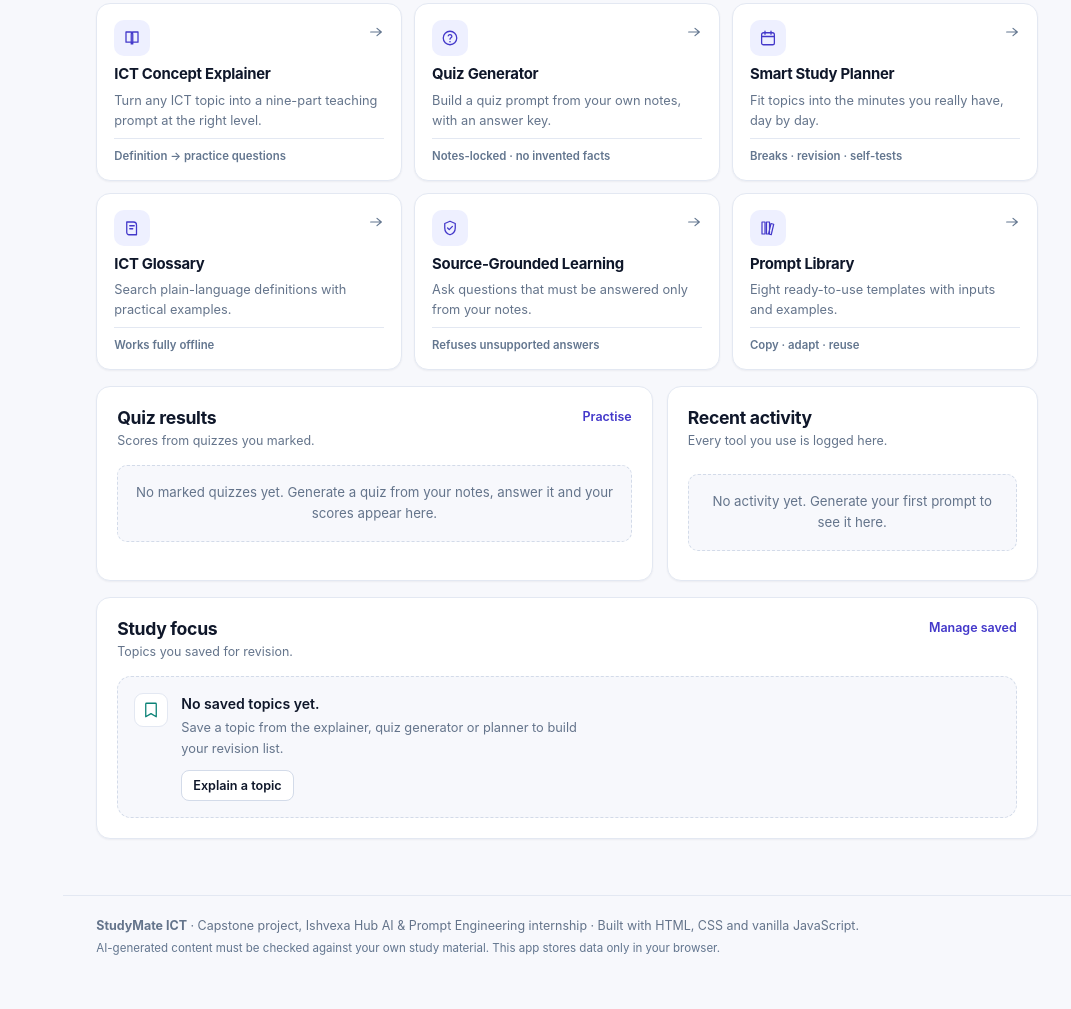
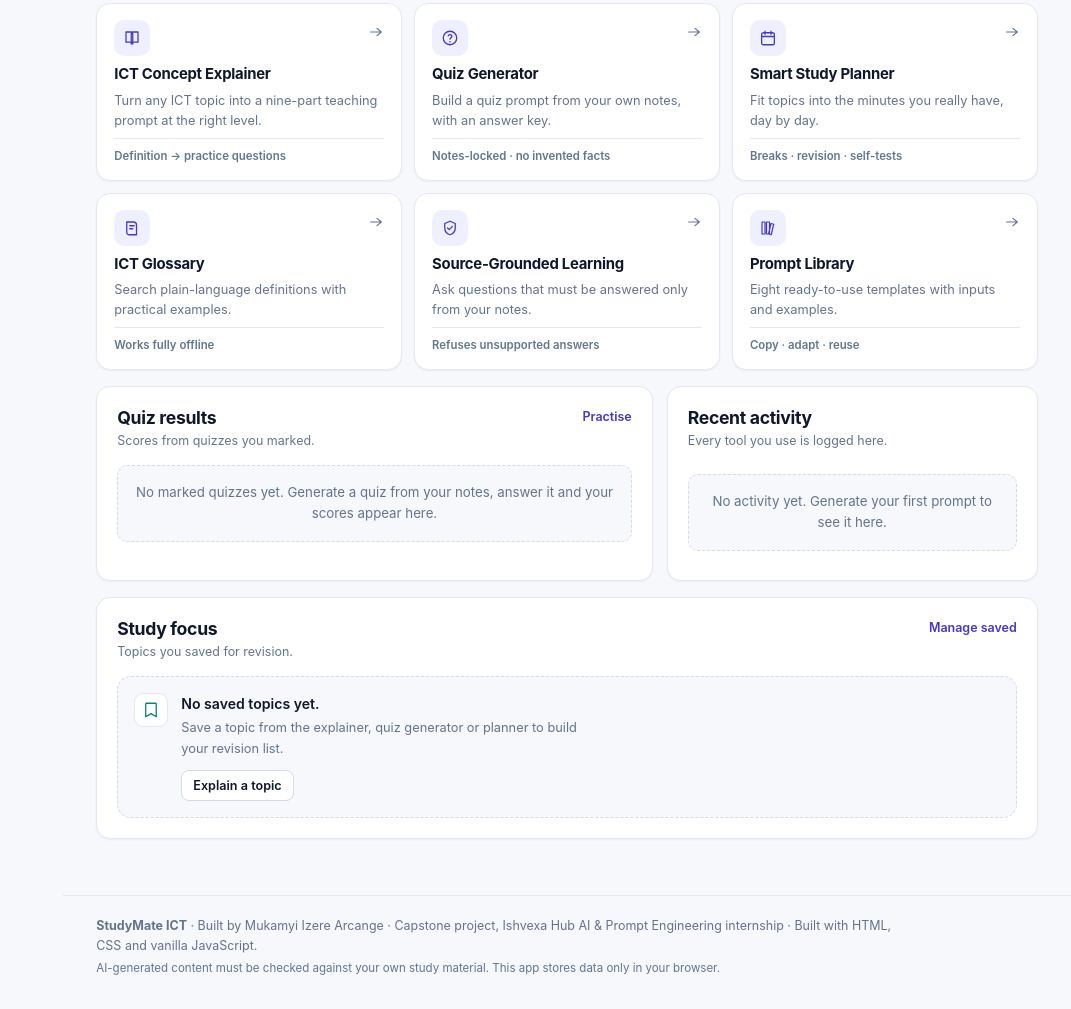
Before and after one commit to arcange-dev/Studymate-ict, a website: page StudyMate-ICT/index.html in a window 1280 px wide. Shown: the part 1134-2143 px from the top of the page, without its empty margins (209-1280 px from the left). Drawn offline with Linux system fonts and the light colour scheme; no server answers.

Commit message:
Credit the author in the About page and site footer, and refresh the demo.
Both environments now serve 2.4.0 with "Built by Mukamyi Izere Arcange" in the About lede and the footer, and the eleven screenshots were recaptured from that deployment so the images match the live build.

🤖 Generated with Codebuff
Co-Authored-By: Codebuff <noreply@codebuff.com>

```diff
--- a/StudyMate-ICT/index.html
+++ b/StudyMate-ICT/index.html
@@ -1180,7 +1180,7 @@ console.log(SM.ai.state().mode); // 'live' | 'prompt' | 'offline'</code></pre>
           <div class="page-head">
             <p class="eyebrow">Capstone project</p>
             <h1 id="about-h1">About StudyMate ICT</h1>
-            <p class="lede">An AI-assisted ICT learning and study assistant built as a final capstone for the AI and Prompt Engineering internship at Ishvexa Hub.</p>
+            <p class="lede">An AI-assisted ICT learning and study assistant, built by <strong>Mukamyi Izere Arcange</strong> as a final capstone for the AI and Prompt Engineering internship at Ishvexa Hub.</p>
           </div>
 
           <div class="about-grid">
@@ -1229,7 +1229,7 @@ console.log(SM.ai.state().mode); // 'live' | 'prompt' | 'offline'</code></pre>
       </main>
 
       <footer class="site-foot">
-        <p><strong>StudyMate ICT</strong> · Capstone project, Ishvexa Hub AI &amp; Prompt Engineering internship · Built with HTML, CSS and vanilla JavaScript.</p>
+        <p><strong>StudyMate ICT</strong> · Built by Mukamyi Izere Arcange · Capstone project, Ishvexa Hub AI &amp; Prompt Engineering internship · Built with HTML, CSS and vanilla JavaScript.</p>
         <p class="tiny">AI-generated content must be checked against your own study material. This app stores data only in your browser.</p>
       </footer>
     </div>
```
Also changed, not shown: StudyMate-ICT/assets/screenshots/01-dashboard-desktop.png, StudyMate-ICT/assets/screenshots/02-ict-explainer.png, StudyMate-ICT/assets/screenshots/03-study-planner.png, StudyMate-ICT/assets/screenshots/04-prompt-library.png, StudyMate-ICT/assets/screenshots/05-source-grounded.png, StudyMate-ICT/assets/screenshots/08-saved-learning.png, StudyMate-ICT/assets/screenshots/10-api-reference-desktop.png, dist/index.html, dist/sw.js, 1 other file.
